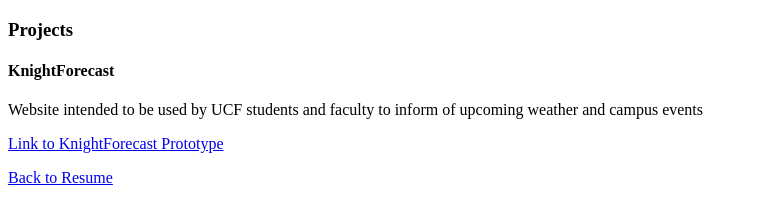
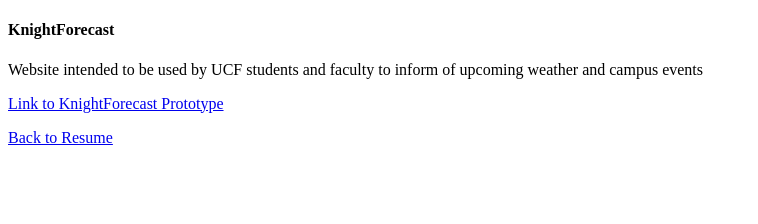
Before and after one commit to Yohishe/HTML_Resume, a plain HTML site: page project1.html in a window 1280 px wide. Shown: the whole page, without its empty margins (0-758 px from the left). Drawn offline with Linux system fonts and the light colour scheme.

Commit message:
Update project1.html

```diff
--- a/project1.html
+++ b/project1.html
@@ -6,15 +6,15 @@
     <title>Project 1 for Resume</title>
 </head>
 <body>
-    <h3><p> Projects</h3></p>
     <p><h4>
         KnightForecast
     </p></h4>
     <p>
         Website intended to be used by UCF students and faculty to inform of upcoming weather and campus events
     </p>
+    <p>
     <a href="https://www.figma.com/proto/h6EaHbABVKaJk71TWB138i/KnightForecast?node-id=1-1945&starting-point-node-id=1%3A1945&t=uIf7NHUBejFJJUin-1"> Link to KnightForecast Prototype </a>
-    <p>
+    </p>
     <a href="index.html"> Back to Resume </a>
 </body>
 </html>
```
